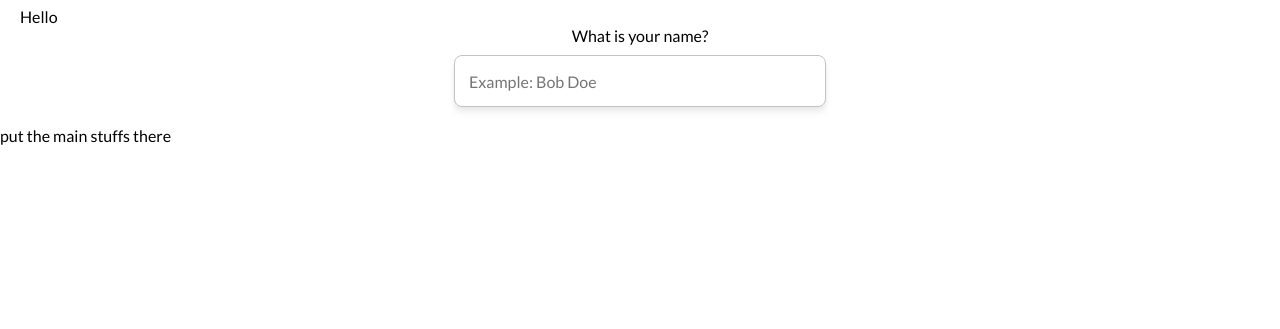
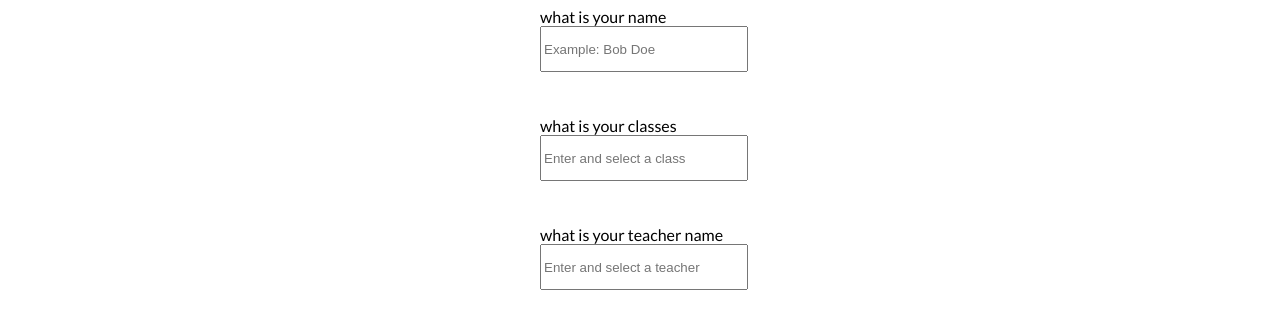
Before and after one commit to rhotter/marinotes, a plain HTML site: page templates/share.html in a window 1280 px wide. Shown: the part 273-602 px from the top of the page. Drawn offline with Linux system fonts and the light colour scheme.

Commit message:
share work

```diff
--- a/static/css/share.css
+++ b/static/css/share.css
@@ -37,18 +37,35 @@ h3 {
 
 }
 
-.main {
-	margin-left: 20px;
-	margin-right: 20px;
+.shareBody {
+	margin: 20px;
 }
 
-#nameInput{
-	text-align: center;
-	align-items: center;
-	margin: auto;
-	width: auto;
+.inputDiv{
+	width: inherit;
+	height: 40px;
 }
 
-.inputText{
-	text-align: center;
+.inputHolder{
+	width: 200px;
+	margin: 0 auto;
+	padding-bottom: 50px;
 }
+
+.shareInput{
+	width: inherit;
+	height: inherit;
+	/* add border styles and such*/
+}
+
+.shareDrop{
+	display: none;
+}
+
+.shareDrop p{
+	display: block;
+}
+
+.shareDrop p:hover{
+	background-color: red;
+}
--- /dev/null
+++ b/static/js/share.js
@@ -0,0 +1 @@
+//javascript for share page
--- a/templates/share.html
+++ b/templates/share.html
@@ -4,6 +4,7 @@
 	<title>Share</title>
 	<link rel = "stylesheet" type = "text/css" href = "../static/css/share.css">
 	<link rel = "stylesheet" type = "text/css" href = "../static/css/style.css">
+	<script type="text/javascript" src="{{url_for('static', filename='js/share.js') }}"></script>
 	<meta name="viewport" content="width=device-width, initial-scale=1.0">
 </head>
 <body>
@@ -15,20 +16,39 @@
 		<div class = "head2">
 			<h2>Share your notes</h2>
 		</div>
-		<div class="main">
+		<div class="shareBody">
 			<h3>Rules</h3>
-			Hello
-		</div>
-		<div>
-			<div id="nameInput">
-				<div class = "inputText">
-					What is your name?
+			<div class="inputHolder">
+				<div class="questionStyle">
+					what is your name
 				</div>
-				<input type = "text" placeholder="Example: Bob Doe" class = "searchField">
-
+				<div class="inputDiv">
+					<input type="text" class="shareInput" id="nInput" placeholder="Example: Bob Doe">
+				</div>
 			</div>
-
-			<br> put the main stuffs there
+			<div class="inputHolder">
+				<div class="questionStyle">
+					what is your classes
+				</div>
+				<div class="inputDiv">
+					<input type="text" onfocus="cShow()" class="shareInput" id="cInput" placeholder="Enter and select a class">
+				</div>
+				<div class="shareDrop" id="cDrop">
+					<p onclick="cClick(this)">English</p>
+					<p onclick="cClick(this)">French</p>
+					<p onclick="cClick(this)">Spanish</p>
+					<p onclick="cClick(this)">Russian</p>
+					<p onclick="cClick(this)">donky</p>
+				</div>
+			</div>
+			<div class="inputHolder">
+				<div class="questionStyle">
+					what is your teacher name
+				</div>
+				<div class="inputDiv">
+					<input type="text" class="shareInput" id="tInput" placeholder="Enter and select a teacher">
+				</div>
+			</div>
 		</div>
 	</div>
 </body>
```
